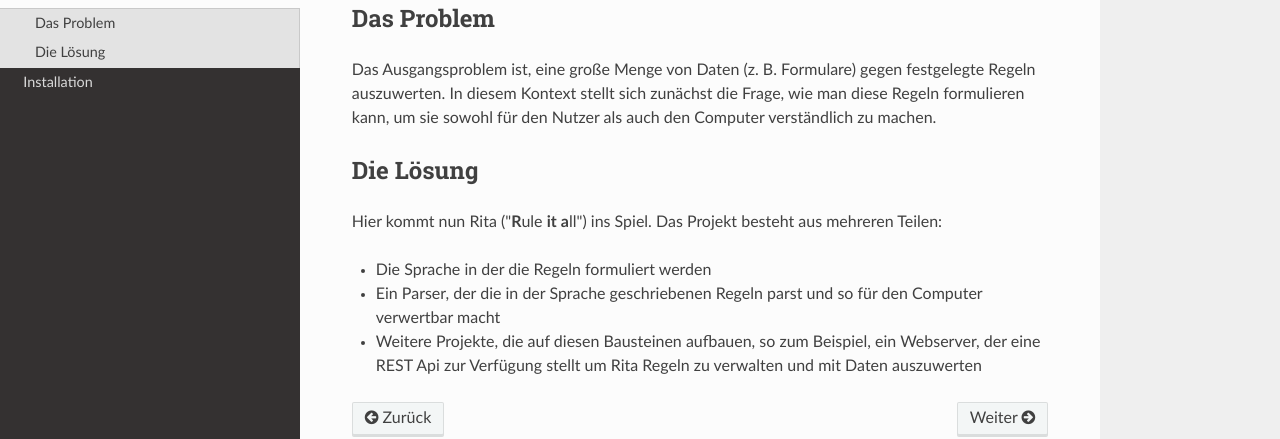
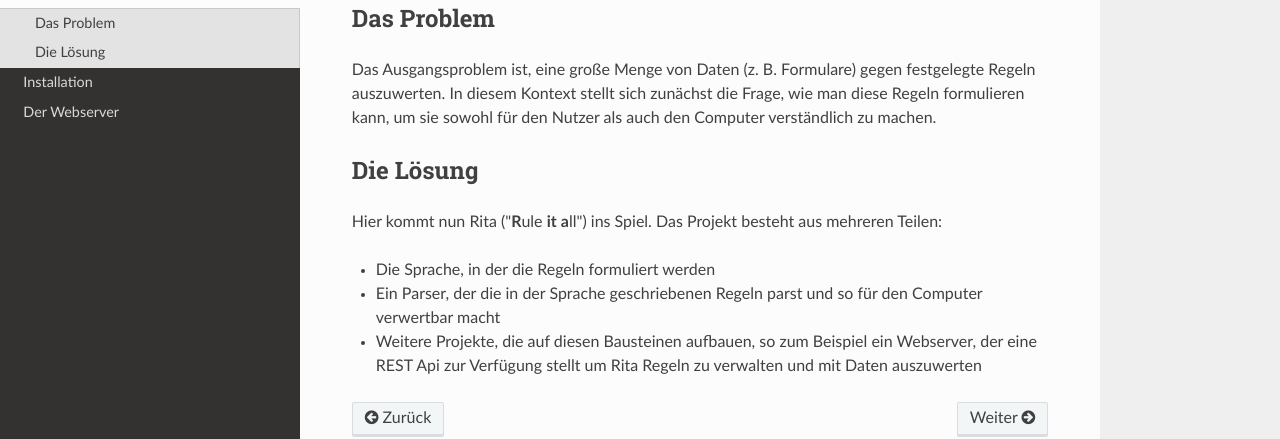
Before and after one commit to educorvi/rita_einfuehrung, an MkDocs documentation site: the page built from docs/01_rita.md, in a window 1280 px wide. Shown: the part 158-597 px from the top of the page. Built offline with MkDocs 1.6.1, drawn with Linux system fonts in a browser that asks for light colours; nearby versions of some CDN libraries.

Commit message:
rechtschreibung

```diff
--- a/docs/01_rita.md
+++ b/docs/01_rita.md
@@ -5,6 +5,6 @@
 ## Die Lösung
 Hier kommt nun Rita ("**R**ule **it** **a**ll") ins Spiel. Das Projekt besteht aus mehreren Teilen:
 
-- Die Sprache in der die Regeln formuliert werden
+- Die Sprache, in der die Regeln formuliert werden
 - Ein Parser, der die in der Sprache geschriebenen Regeln parst und so für den Computer verwertbar macht
-- Weitere Projekte, die auf diesen Bausteinen aufbauen, so zum Beispiel, ein Webserver, der eine REST Api zur Verfügung stellt um Rita Regeln zu verwalten und mit Daten auszuwerten
+- Weitere Projekte, die auf diesen Bausteinen aufbauen, so zum Beispiel ein Webserver, der eine REST Api zur Verfügung stellt um Rita Regeln zu verwalten und mit Daten auszuwerten
```
Also changed, not shown: docs/02_installation.md (+2 -2 lines), docs/03_webserver.md (added, +20 -0 lines).
